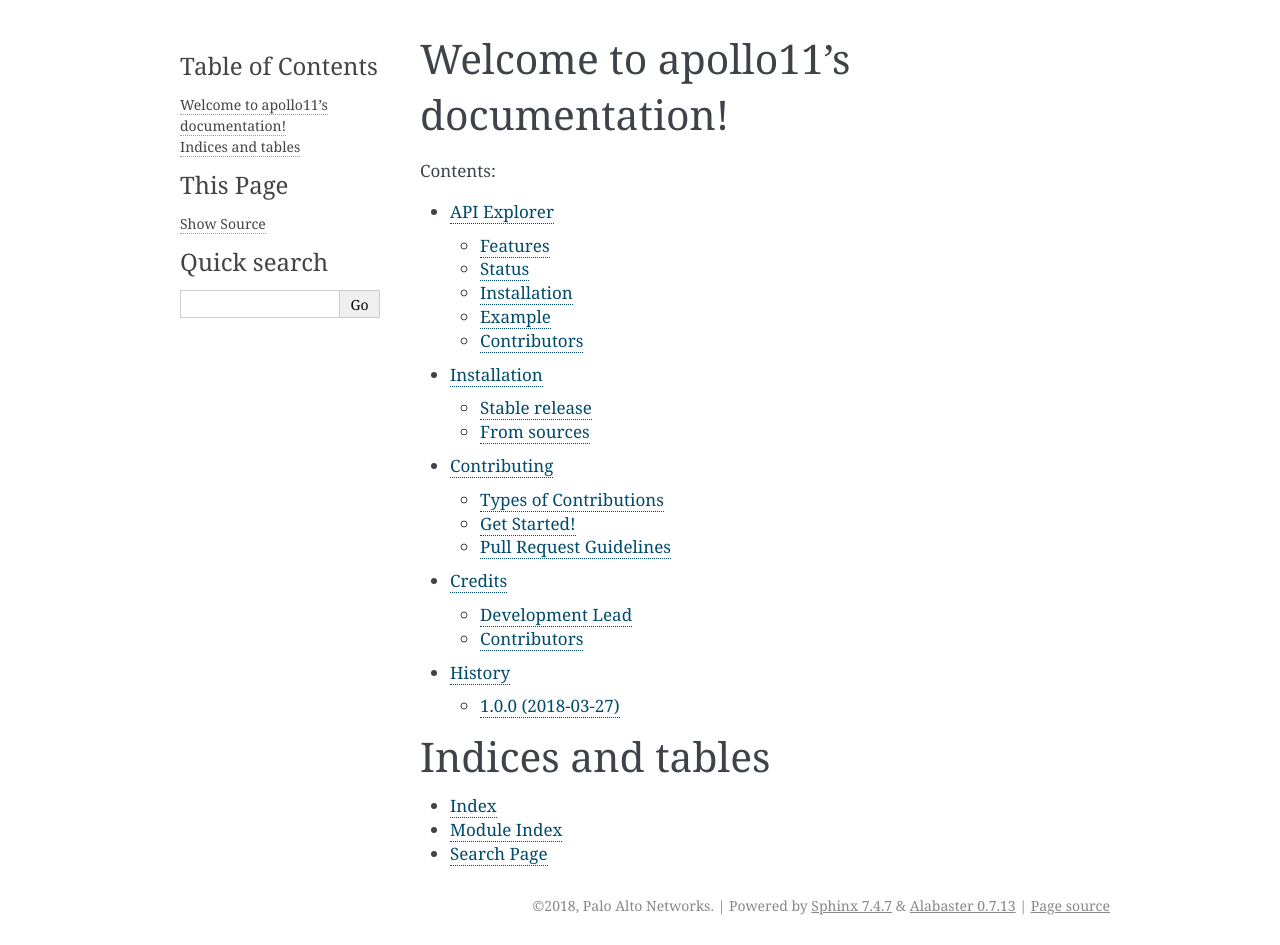
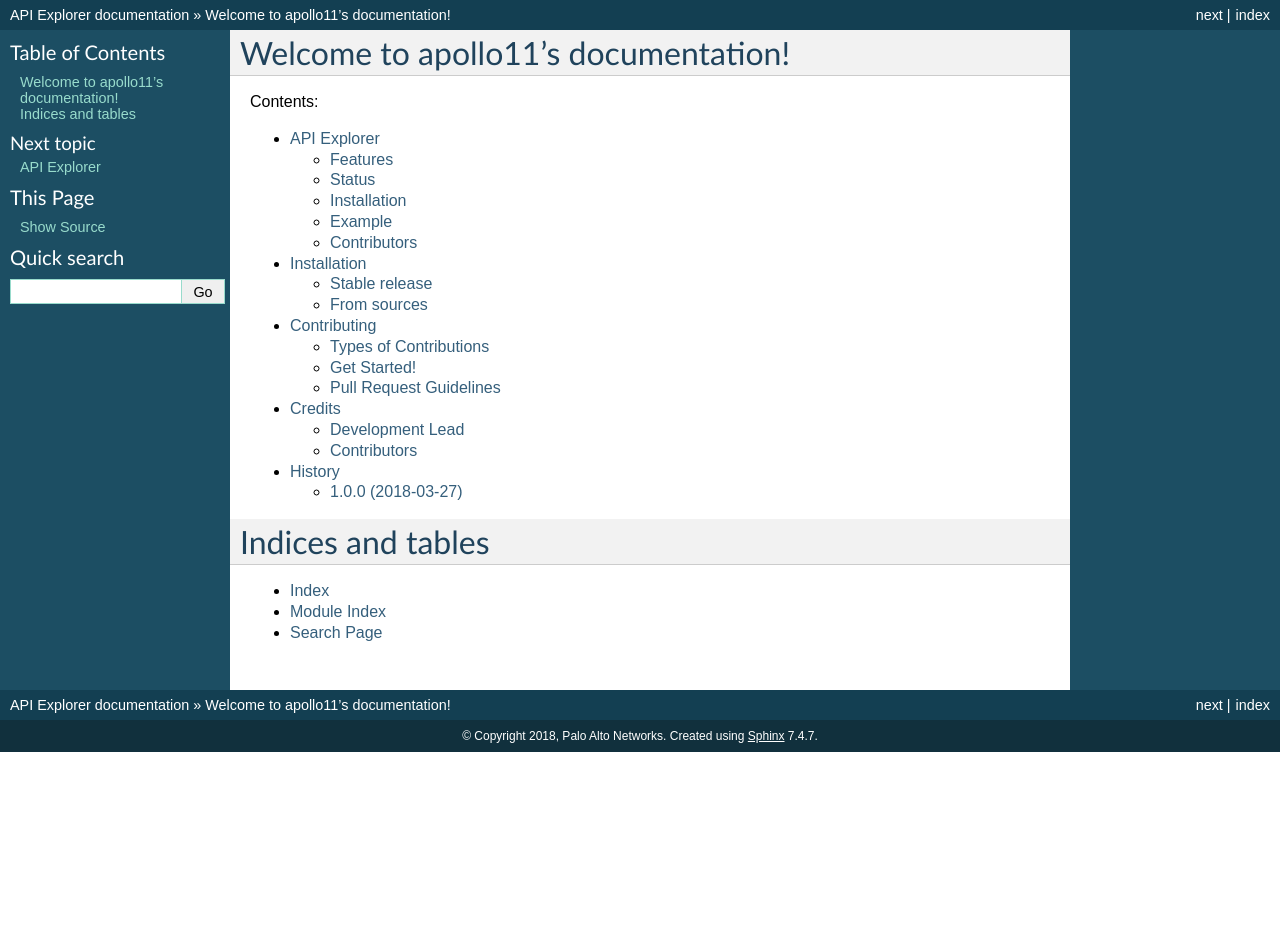
Before and after one commit to sserrata/apiexplorer, a Sphinx documentation site: the page built from docs/index.rst, in a window 1280 px wide. Built offline with Sphinx 7.4.7, drawn with Linux system fonts in a browser that asks for light colours; pages that are not in the unit, such as notebooks, are missing from menus; the version number could not be read and is left out; after the commit the page ends 900 px from its top, so only the background shows below that.

Commit message:
Update conf.py

```diff
--- a/docs/conf.py
+++ b/docs/conf.py
@@ -22,8 +22,6 @@
 import sys
 sys.path.insert(0, os.path.abspath('..'))
 
-import apollo11
-
 # -- General configuration ---------------------------------------------
 
 # If your documentation needs a minimal Sphinx version, state it here.
@@ -47,7 +45,7 @@
 master_doc = 'index'
 
 # General information about the project.
-project = u'apollo11'
+project = u'API Explorer'
 copyright = u"2018, Palo Alto Networks"
 author = u"Palo Alto Networks"
 
@@ -56,9 +54,9 @@
 # the built documents.
 #
 # The short X.Y version.
-version = apollo11.__version__
+version = app.__version__
 # The full version, including alpha/beta/rc tags.
-release = apollo11.__version__
+release = app.__version__
 
 # The language for content autogenerated by Sphinx. Refer to documentation
 # for a list of supported languages.
@@ -84,7 +82,7 @@
 # The theme to use for HTML and HTML Help pages.  See the documentation for
 # a list of builtin themes.
 #
-html_theme = 'alabaster'
+html_theme = 'default'
 
 # Theme options are theme-specific and customize the look and feel of a
 # theme further.  For a list of options available for each theme, see the
@@ -101,7 +99,7 @@
 # -- Options for HTMLHelp output ---------------------------------------
 
 # Output file base name for HTML help builder.
-htmlhelp_basename = 'apollo11doc'
+htmlhelp_basename = 'apiexplorerdoc'
 
 
 # -- Options for LaTeX output ------------------------------------------
@@ -128,8 +126,8 @@
 # (source start file, target name, title, author, documentclass
 # [howto, manual, or own class]).
 latex_documents = [
-    (master_doc, 'apollo11.tex',
-     u'apollo11 Documentation',
+    (master_doc, 'apiexplorer.tex',
+     u'API Explorer Documentation',
      u'Palo Alto Networks', 'manual'),
 ]
 
@@ -139,8 +137,8 @@
 # One entry per manual page. List of tuples
 # (source start file, name, description, authors, manual section).
 man_pages = [
-    (master_doc, 'apollo11',
-     u'apollo11 Documentation',
+    (master_doc, 'apiexplorer',
+     u'apiexplorer Documentation',
      [author], 1)
 ]
 
@@ -151,10 +149,10 @@
 # (source start file, target name, title, author,
 #  dir menu entry, description, category)
 texinfo_documents = [
-    (master_doc, 'apollo11',
-     u'apollo11 Documentation',
+    (master_doc, 'apiexplorer',
+     u'API Explorer Documentation',
      author,
-     'apollo11',
+     'apiexplorer',
      'One line description of project.',
      'Miscellaneous'),
 ]
```
